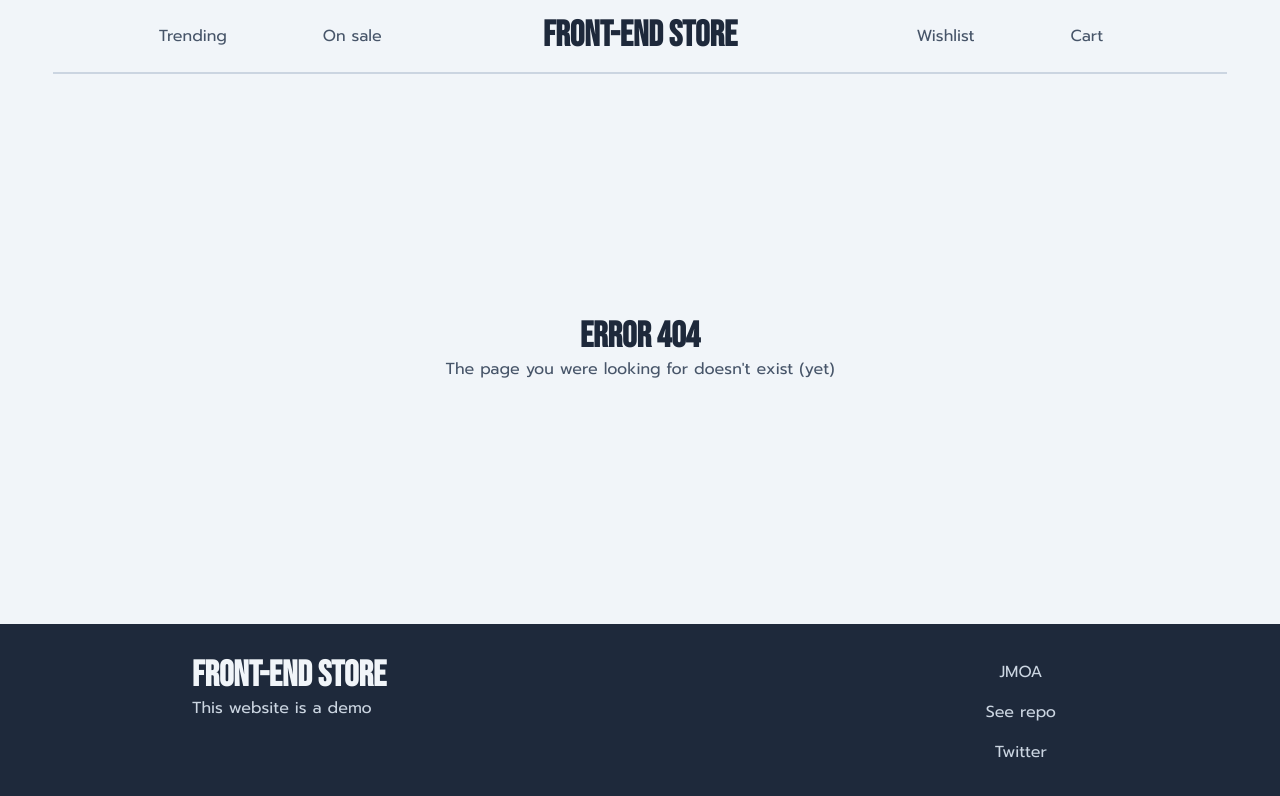
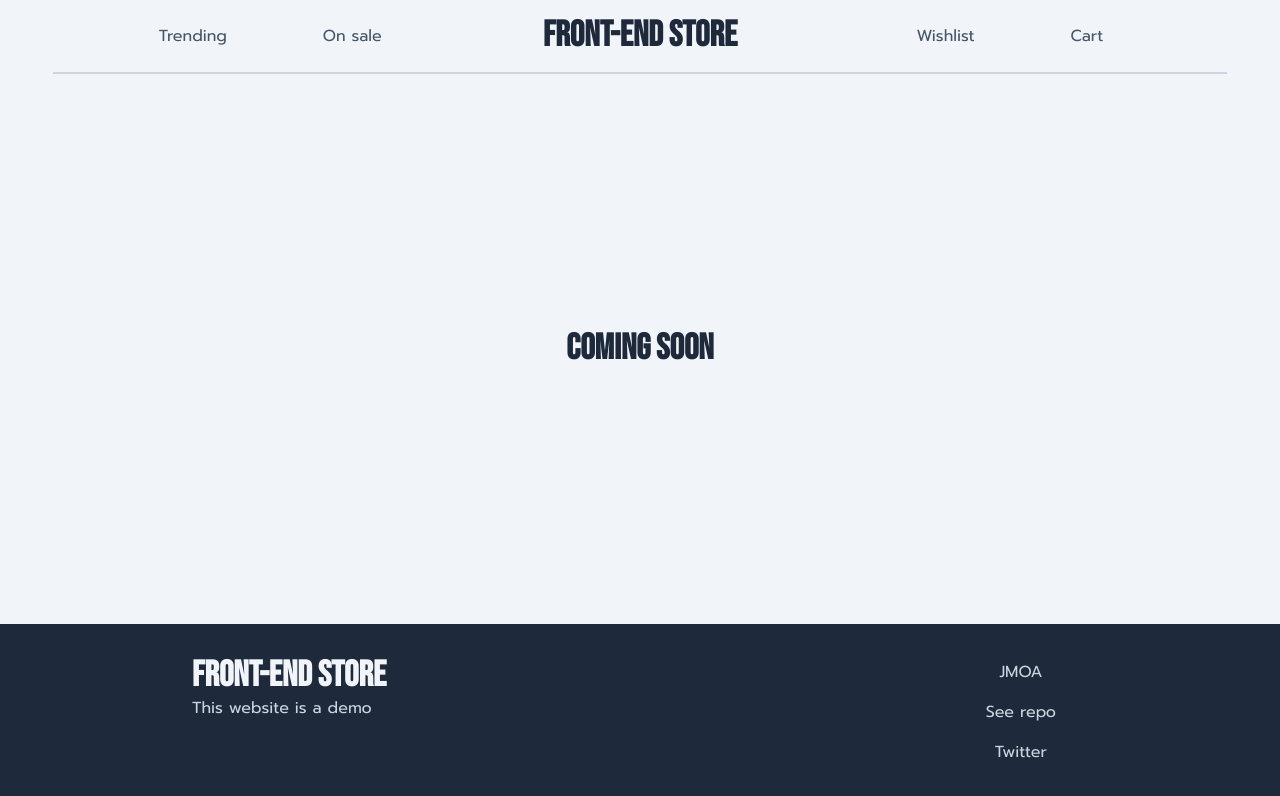
Before and after one commit to CerealPlayer/templates, a Next.js app in the folder templates/frontendstore/: page /signin in a window 1280 px wide. Before the commit this address had no page. Shown: the top 796 px of the page. Built offline with nearby package versions, Linux system fonts and the light colour scheme.

Commit message:
Create a signin page

```diff
--- /dev/null
+++ b/templates/frontendstore/pages/signin.tsx
@@ -0,0 +1,5 @@
+export default function Signin() {
+  return <main>
+    <h1 className="text-center font-2xl">Coming soon</h1>
+  </main>
+}
```
